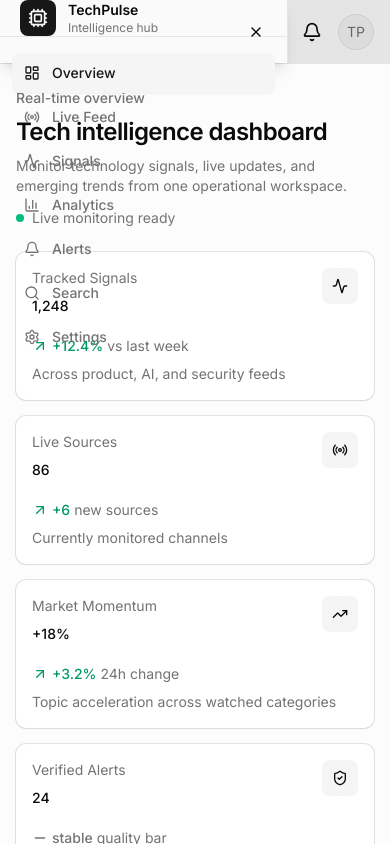
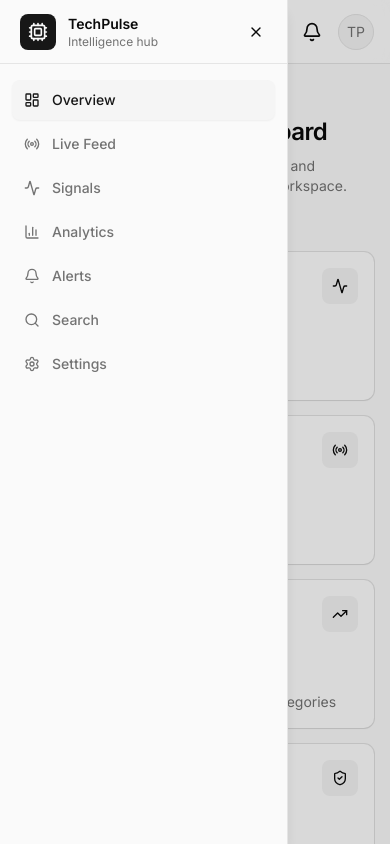
Before and after one commit to SemenKr/techpulse, a Next.js app: page / in a window 390 px wide. Both pictures are taken after a click on the button 34 px from the left and 31 px from the top of the page. Shown: the top 844 px of the page. Built offline with nearby package versions, Linux system fonts and the light colour scheme.

Commit message:
polish mobile sidebar interactions

```diff
--- /dev/null
+++ b/src/components/dashboard/index.ts
@@ -0,0 +1,4 @@
+export { ChartCard } from "./chart-card"
+export { FeedCard } from "./feed-card"
+export { MetricCard } from "./metric-card"
+export { SectionHeader } from "./section-header"
--- a/src/components/layout/dashboard-shell.tsx
+++ b/src/components/layout/dashboard-shell.tsx
@@ -1,21 +1,70 @@
+"use client"
+
 import type { ReactNode } from "react"
+import { useEffect, useState } from "react"
+import { X } from "lucide-react"
 
 import { Header } from "@/components/layout/header"
 import { Sidebar } from "@/components/layout/sidebar"
+import { Button } from "@/components/ui/button"
 
 type DashboardShellProps = {
   children: ReactNode
 }
 
 export function DashboardShell({ children }: DashboardShellProps) {
+  const [isMobileNavOpen, setIsMobileNavOpen] = useState(false)
+
+  useEffect(() => {
+    if (!isMobileNavOpen) {
+      return
+    }
+
+    function handleKeyDown(event: KeyboardEvent) {
+      if (event.key === "Escape") {
+        setIsMobileNavOpen(false)
+      }
+    }
+
+    window.addEventListener("keydown", handleKeyDown)
+
+    return () => {
+      window.removeEventListener("keydown", handleKeyDown)
+    }
+  }, [isMobileNavOpen])
+
   return (
     <div className="min-h-screen bg-muted/30">
       <div className="fixed inset-y-0 left-0 z-40 hidden w-72 lg:block">
         <Sidebar />
       </div>
 
+      {isMobileNavOpen && (
+        <div className="fixed inset-0 z-50 lg:hidden">
+          <button
+            type="button"
+            className="absolute inset-0 bg-black/15 animate-in fade-in-0 duration-200"
+            aria-label="Close navigation"
+            onClick={() => setIsMobileNavOpen(false)}
+          />
+          <div className="relative h-full w-72 bg-sidebar shadow-lg animate-in slide-in-from-left-8 duration-200 ease-out">
+            <Button
+              variant="ghost"
+              size="icon-sm"
+              className="absolute top-4 right-4 z-10 transition-transform hover:scale-105"
+              aria-label="Close navigation"
+              onClick={() => setIsMobileNavOpen(false)}
+            >
+              <X className="size-4" aria-hidden="true" />
+            </Button>
+            <h2 className="sr-only">Navigation</h2>
+            <Sidebar onNavigate={() => setIsMobileNavOpen(false)} />
+          </div>
+        </div>
+      )}
+
       <div className="flex min-h-screen flex-col lg:pl-72">
-        <Header />
+        <Header onOpenMobileNav={() => setIsMobileNavOpen(true)} />
         <main className="flex-1 px-4 py-6 sm:px-6 lg:px-8">{children}</main>
       </div>
     </div>
--- a/src/components/layout/header.tsx
+++ b/src/components/layout/header.tsx
@@ -1,16 +1,16 @@
 "use client"
 
-import { useState } from "react"
-import { Bell, Menu, Search, X } from "lucide-react"
+import { Bell, Menu, Search } from "lucide-react"
 
 import { Avatar, AvatarFallback } from "@/components/ui/avatar"
 import { Button } from "@/components/ui/button"
 import { Input } from "@/components/ui/input"
-import { Sidebar } from "@/components/layout/sidebar"
 
-export function Header() {
-  const [isMobileNavOpen, setIsMobileNavOpen] = useState(false)
+type HeaderProps = {
+  onOpenMobileNav: () => void
+}
 
+export function Header({ onOpenMobileNav }: HeaderProps) {
   return (
     <header className="sticky top-0 z-30 flex h-16 items-center gap-3 border-b bg-background/95 px-4 backdrop-blur supports-[backdrop-filter]:bg-background/80 lg:px-6">
       <Button
@@ -18,35 +18,10 @@ export function Header() {
         size="icon"
         className="lg:hidden"
         aria-label="Open navigation"
-        aria-expanded={isMobileNavOpen}
-        onClick={() => setIsMobileNavOpen(true)}
+        onClick={onOpenMobileNav}
       >
         <Menu className="size-5" aria-hidden="true" />
       </Button>
-
-      {isMobileNavOpen && (
-        <div className="fixed inset-0 z-50 lg:hidden">
-          <button
-            type="button"
-            className="absolute inset-0 bg-black/10"
-            aria-label="Close navigation"
-            onClick={() => setIsMobileNavOpen(false)}
-          />
-          <div className="relative h-full w-72 bg-sidebar shadow-lg">
-            <Button
-              variant="ghost"
-              size="icon-sm"
-              className="absolute top-4 right-4 z-10"
-              aria-label="Close navigation"
-              onClick={() => setIsMobileNavOpen(false)}
-            >
-              <X className="size-4" aria-hidden="true" />
-            </Button>
-            <h2 className="sr-only">Navigation</h2>
-            <Sidebar onNavigate={() => setIsMobileNavOpen(false)} />
-          </div>
-        </div>
-      )}
 
       <div className="relative w-full max-w-md">
         <Search
--- /dev/null
+++ b/src/components/layout/index.ts
@@ -0,0 +1,3 @@
+export { DashboardShell } from "./dashboard-shell"
+export { Header } from "./header"
+export { Sidebar } from "./sidebar"
--- a/src/components/layout/sidebar.tsx
+++ b/src/components/layout/sidebar.tsx
@@ -58,7 +58,7 @@ export function Sidebar({ onNavigate }: SidebarProps) {
               onClick={onNavigate}
               aria-current={isActive ? "page" : undefined}
               className={cn(
-                "flex h-10 items-center gap-3 rounded-md px-3 text-sm font-medium text-muted-foreground transition-colors hover:bg-sidebar-accent hover:text-sidebar-accent-foreground",
+                "flex h-10 items-center gap-3 rounded-md px-3 text-sm font-medium text-muted-foreground transition-[color,background-color,transform] duration-150 hover:translate-x-0.5 hover:bg-sidebar-accent hover:text-sidebar-accent-foreground",
                 isActive &&
                   "bg-sidebar-accent text-sidebar-accent-foreground shadow-xs"
               )}
```
Also changed, not shown: src/app/page.tsx (+7 -5 lines), 1 other file (tests, documents, lock files or other folders).
